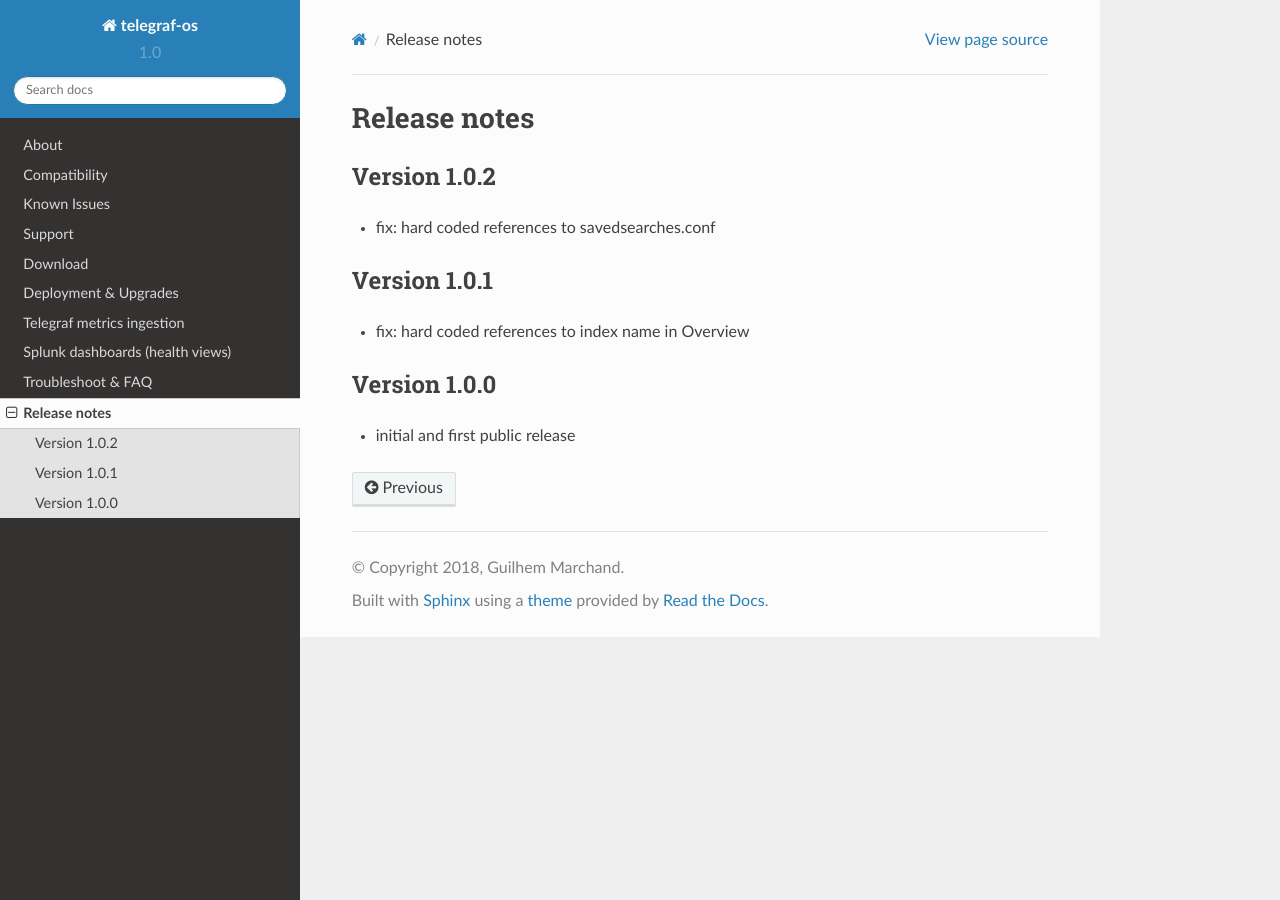
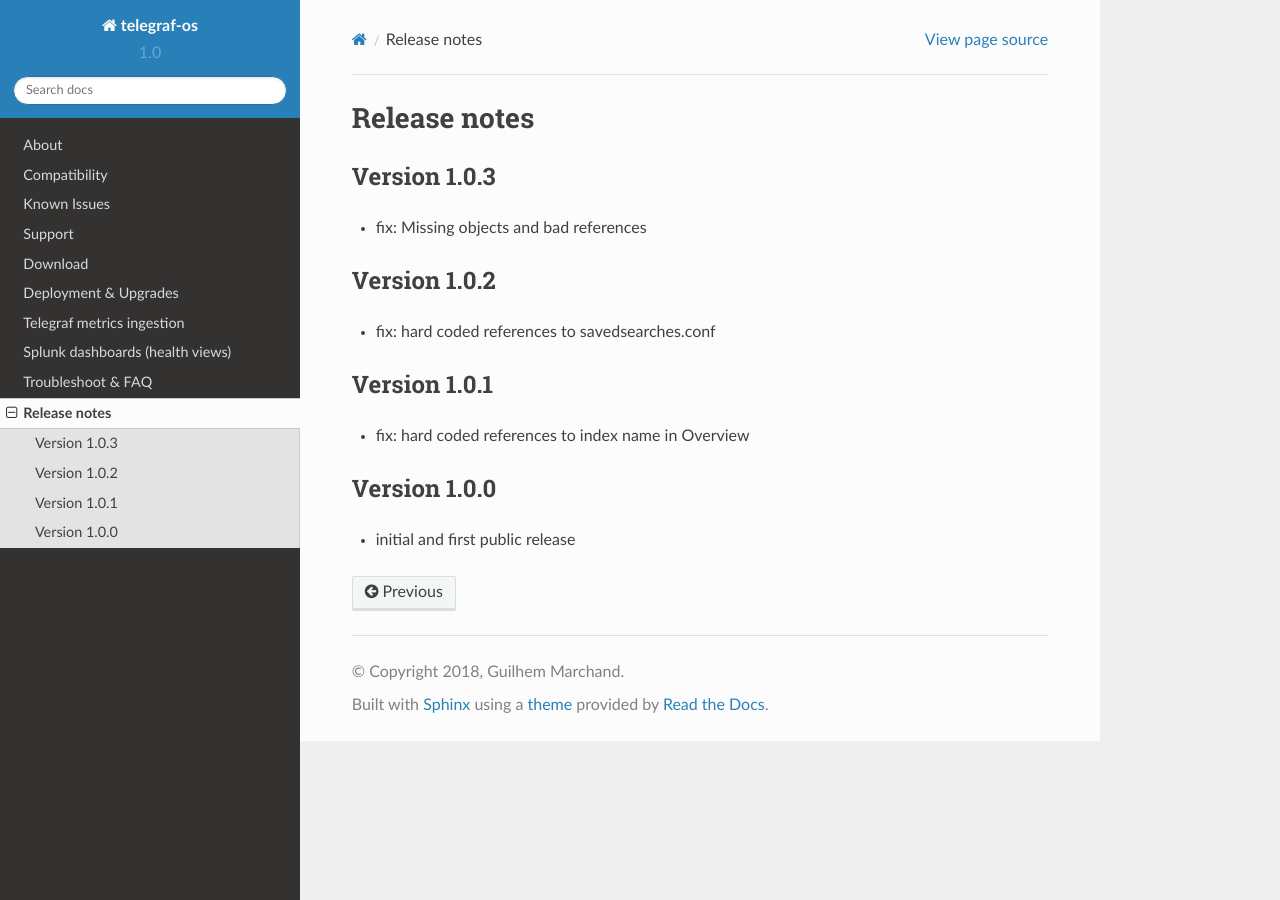
Before and after one commit to guilhemmarchand/telegraf-os, a Sphinx documentation site: the page built from docs/releasenotes.rst, in a window 1280 px wide. Built offline with Sphinx 7.4.7 and the Read the Docs theme 2.0.0, drawn with Linux system fonts in a browser that asks for light colours.

Commit message:
version 1.0.3

```diff
--- a/docs/releasenotes.rst
+++ b/docs/releasenotes.rst
@@ -1,5 +1,10 @@
 Release notes
 #############
+
+Version 1.0.3
+=============
+
+- fix: Missing objects and bad references
 
 Version 1.0.2
 =============
```
Also changed, not shown: 11 other files.
